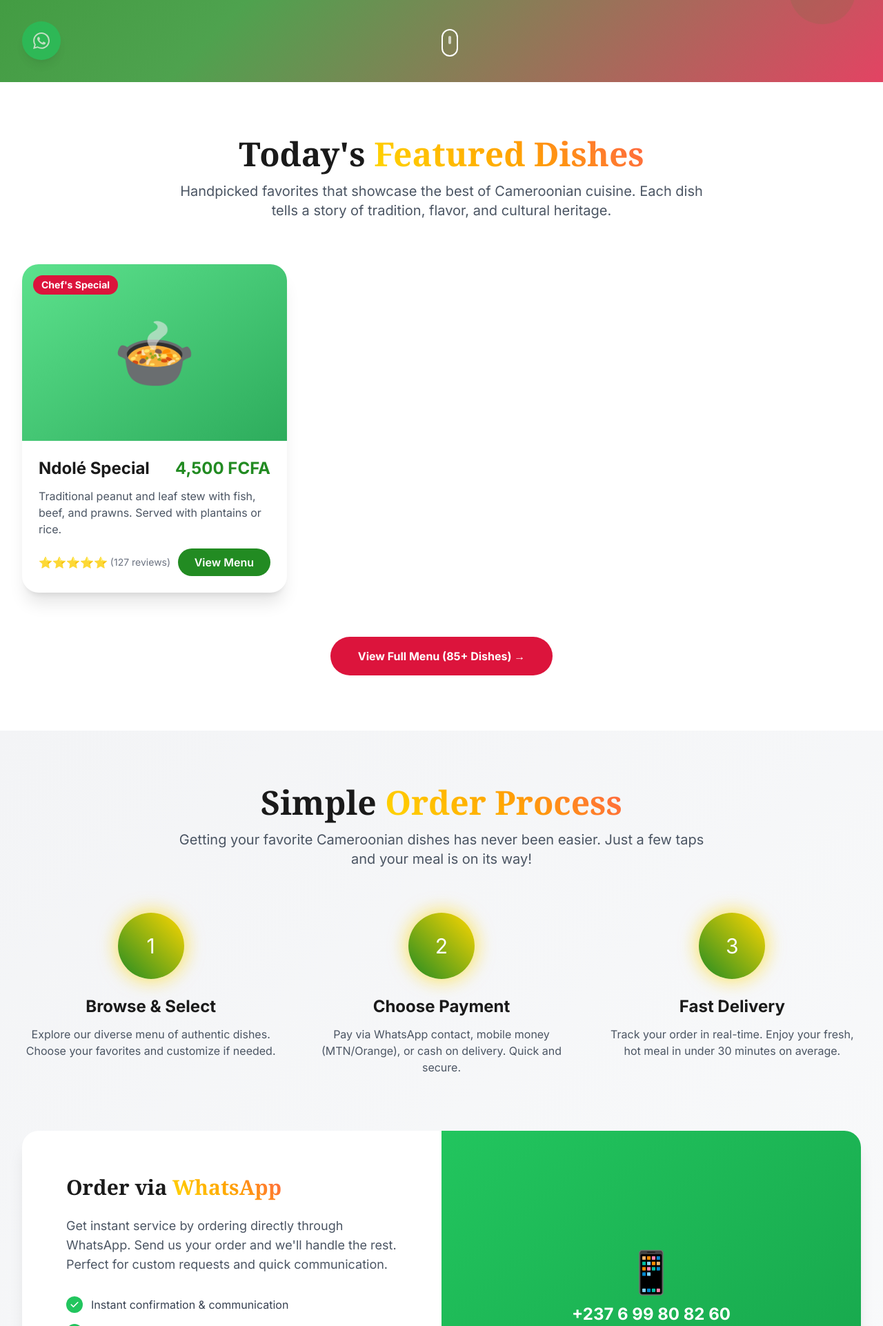
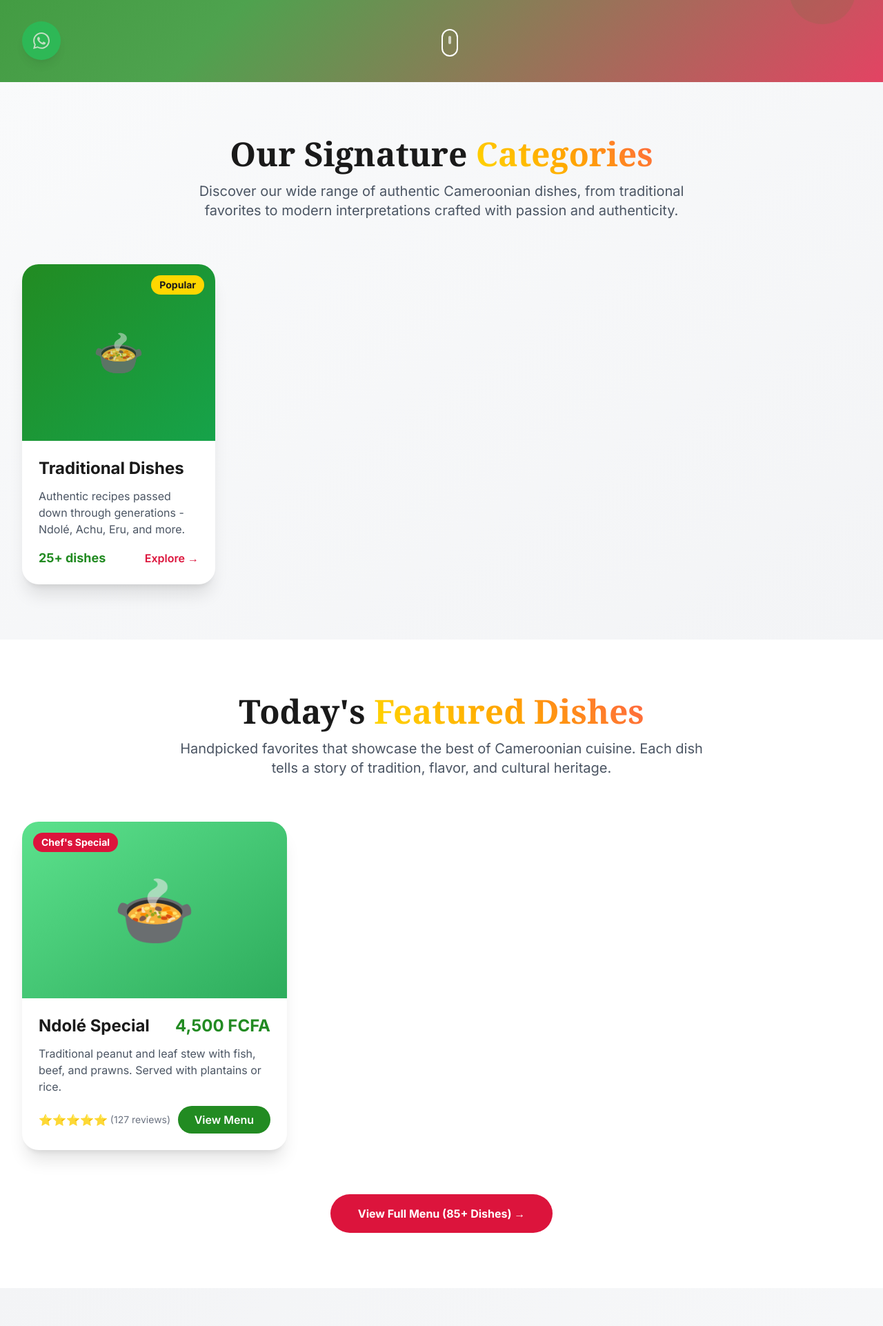
Before and after one commit to momogodi2000/bueabelight, a Django app: page / in a window 1280 px wide. Shown: the part 681-2603 px from the top of the page at 69% size. Run offline with Django 4.2, Linux system fonts and the light colour scheme; data that the repository does not hold is empty; some libraries are stand-ins or nearby versions.

```diff
--- a/backend/templates/backend/home.html
+++ b/backend/templates/backend/home.html
@@ -363,7 +363,78 @@
         </div>
     </section>
 
+    <!-- Featured Menu Categories -->
+    <section id="menu" class="py-20 bg-gradient-to-br from-gray-50 to-gray-100">
+        <div class="max-w-7xl mx-auto px-4 sm:px-6 lg:px-8">
+            <div class="text-center mb-16" data-aos="fade-up">
+                <h2 class="text-4xl md:text-5xl font-display font-bold text-dark mb-4">
+                    Our Signature <span class="text-gradient">Categories</span>
+                </h2>
+                <p class="text-xl text-gray-600 max-w-3xl mx-auto">
+                    Discover our wide range of authentic Cameroonian dishes, from traditional favorites
+                    to modern interpretations crafted with passion and authenticity.
+                </p>
+            </div>
 
+            <div class="grid grid-cols-1 md:grid-cols-2 lg:grid-cols-4 gap-8">
+                {% for category in categories %}
+                <!-- Category: {{ category.name }} -->
+                <div class="card-3d bg-white rounded-3xl shadow-xl overflow-hidden group" data-aos="fade-up" data-aos-delay="{{ forloop.counter0|add:1 }}00">
+                    <div class="relative h-64 overflow-hidden">
+                        <div class="absolute inset-0 bg-gradient-to-br from-primary to-green-600"></div>
+                        <div class="absolute inset-0 flex items-center justify-center">
+                            <div class="text-6xl animate-pulse-slow">
+                                {% if category.name == "Traditional Dishes" %}🍲
+                                {% elif category.name == "Local Snacks" %}🥧
+                                {% elif category.name == "Beverages" %}🥤
+                                {% elif category.name == "Pastries" %}🧁
+                                {% else %}🍽️{% endif %}
+                            </div>
+                        </div>
+                        {% if forloop.first %}
+                        <div class="absolute top-4 right-4 bg-secondary text-dark px-3 py-1 rounded-full text-sm font-bold">
+                            Popular
+                        </div>
+                        {% endif %}
+                    </div>
+                    <div class="p-6">
+                        <h3 class="text-2xl font-bold text-dark mb-3">{{ category.name }}</h3>
+                        <p class="text-gray-600 mb-4">{{ category.description|default:"Authentic recipes passed down through generations." }}</p>
+                        <div class="flex justify-between items-center">
+                            <span class="text-primary font-bold text-lg">{{ category.products.count }}+ dishes</span>
+                            <button onclick="window.location.href='{% url 'backend:category_products' category.slug %}'" class="text-accent hover:text-red-700 font-semibold transition-colors">
+                                Explore →
+                            </button>
+                        </div>
+                    </div>
+                </div>
+                {% empty %}
+                <!-- Default categories if none exist -->
+                <div class="card-3d bg-white rounded-3xl shadow-xl overflow-hidden group" data-aos="fade-up" data-aos-delay="100">
+                    <div class="relative h-64 overflow-hidden">
+                        <div class="absolute inset-0 bg-gradient-to-br from-primary to-green-600"></div>
+                        <div class="absolute inset-0 flex items-center justify-center">
+                            <div class="text-6xl animate-pulse-slow">🍲</div>
+                        </div>
+                        <div class="absolute top-4 right-4 bg-secondary text-dark px-3 py-1 rounded-full text-sm font-bold">
+                            Popular
+                        </div>
+                    </div>
+                    <div class="p-6">
+                        <h3 class="text-2xl font-bold text-dark mb-3">Traditional Dishes</h3>
+                        <p class="text-gray-600 mb-4">Authentic recipes passed down through generations - Ndolé, Achu, Eru, and more.</p>
+                        <div class="flex justify-between items-center">
+                            <span class="text-primary font-bold text-lg">25+ dishes</span>
+                            <button onclick="window.location.href='{% url 'backend:products' %}'" class="text-accent hover:text-red-700 font-semibold transition-colors">
+                                Explore →
+                            </button>
+                        </div>
+                    </div>
+                </div>
+                {% endfor %}
+            </div>
+        </div>
+    </section>
 
     <!-- Featured Products -->
     <section class="py-20 bg-white">
```
